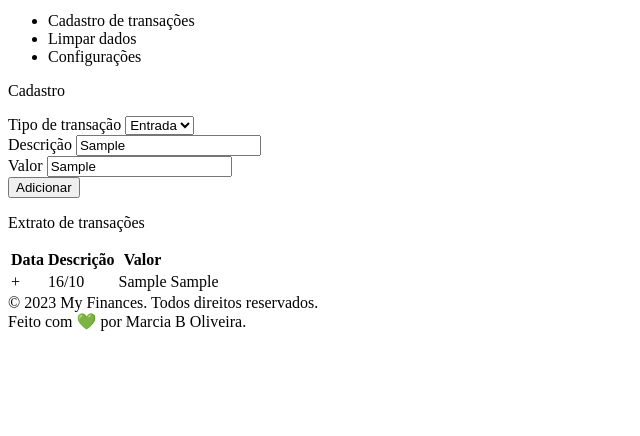
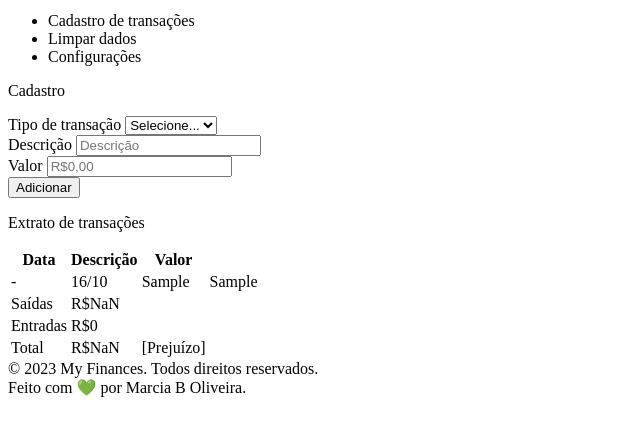
Before and after one commit to marciab-oliveira/my_finances, a plain HTML site: page index.html in a window 1280 px wide. Both pictures are taken after typing "Sample", "Sample" into the empty fields and a click on the button "Adicionar". Shown: the part 146-582 px from the top of the page, without its empty margins (0-640 px from the left). Drawn offline with Linux system fonts and the light colour scheme.

Commit message:
Validação da Mascara que restringe o uso de letras no input de valores e as funçoes clearFields e renderBalance

```diff
--- a/index.html
+++ b/index.html
@@ -39,6 +39,7 @@
           <div class="service_type">
             <label for="">Tipo de transação</label>
             <select name="service" id="service">
+              <option value="" disabled selected>Selecione...</option>
               <option value="entry">Entrada</option>
               <option value="exit">Saída</option>
             </select>
@@ -49,7 +50,7 @@
           </div>
           <div class="price_type">
             <label for="">Valor</label>
-            <input id="price_type" type="text" placeholder="R$">
+            <input id="price_type" type="text"  placeholder="R$0,00">
           </div>
         </div>
         <div>
--- a/script.js
+++ b/script.js
@@ -1,40 +1,32 @@
+const descriptionType = document.querySelector('#description_type')
+const priceType = document.querySelector('#price_type')
 const service = document.querySelector("#service")
-const addTransaction = document.querySelector('#addTransaction').addEventListener('click', handleTransaction)
-const descriptionType = document.querySelector('#description_type')
 const extractTable = document.querySelector('#extract_table tbody')
-const priceType = document.querySelector('#price_type')
-let type;
+
 const today = new Date()
 const currentMonth = today.getMonth() + 1
 const currentDay = today.getDate()
+
+let type;
+let result= 0
+let entry = 0
+let exit = 0
 let finances = []
 
-priceType.addEventListener('keypress', validateMask)
-function validateMask(){
-
-}
-
-if(finances.length  === 0 ){
-  extractTable.innerHTML =`
-  <tr class="message_information">
-  <td class="message"> Nenhuma transação cadastrada</td>
-  </tr>`
-}
-
-function handleTransaction(e){
+const handleTransaction = (e) => {
   e.preventDefault()
+  //pegar o valor do sinal de + ou  -
   service.value === "entry" ?  type = '+' :  type = '-'
-  finances.push(
+    finances.push(
     {
       "date": currentDay + '/' + currentMonth,
       "transaction": type,
       "description": descriptionType.value,
       "price": priceType.value
-      .replaceAll(".", "")
-      .replaceAll(",", "")
     }
   )
   if(finances.length !== 0){
+    // gerar a tabela de acordo com os valores obtidos nos inputs
     extractTable.innerHTML = finances.map((finances)=>{
       return (`
       <tr class="price">
@@ -46,4 +38,57 @@ function handleTransaction(e){
       )
     }).join('')
   }
+  if(finances.length  === 0 ){
+    //mudar essa logica, pois o extract nunca vai estar vazio devido a data
+    extractTable.innerHTML =`
+    <tr class="message_information">
+      <td class="message"> Nenhuma transação cadastrada</td>
+    </tr>`
+  }
+  if(type === "+") {
+    //somar ou diminuir os valores
+    entry += parseFloat(priceType.value.toLocaleString().replace(",", "."))
+    } else if(type === "-"){
+      exit += parseFloat(priceType.value.toLocaleString().replace(",", "."))
+    }
+    renderBalance(entry,exit)
+    clearFields()
 }
+document.querySelector('#addTransaction').addEventListener('click', handleTransaction)
+
+//Mascara para validar o input de valor, restringindo o uso de letras e adicionando casas decimais
+const validateMask = (e)=>{
+  e.preventDefault()
+  priceType.value =priceType.value.toString().replace(/[\D]+/g, "")
+  priceType.value =priceType.value.toString().replace(/([0-9]{2})$/g, ",$1");
+}
+document.querySelector('#price_type')
+.addEventListener('keyup', validateMask, false)
+
+//limpar os campos dos inputs após clicar no botão adicionar Transação
+const clearFields = () => {
+  document.querySelector('#service').value = ''
+  document.querySelector('#price_type').value = ''
+  document.querySelector('#description_type').value = ''
+}
+
+//Renderiza se o financeiro gerou Lucro ou Prejuízo
+const renderBalance = (entry,exit)=> {
+  let total = entry-exit
+  total > 0 ? balance ='[Lucro]': balance = '[Prejuízo]'
+  document.querySelector('#extract_table tfoot').innerHTML = `
+    <tr>
+      <td>Saídas</td>
+      <td>${'R$'+exit.toString().replace('.', ',')}</td>
+    </tr>
+    <tr>
+      <td>Entradas</td>
+      <td>${'R$'+entry.toString().replace('.', ',')}</td>
+    </tr>
+    <tr class="table__result">
+      <td>Total</td>
+      <td>${'R$'+total.toString().replace('.', ',')}</td>
+      <td>${balance}</td>
+  </tr>`
+
+}
```
